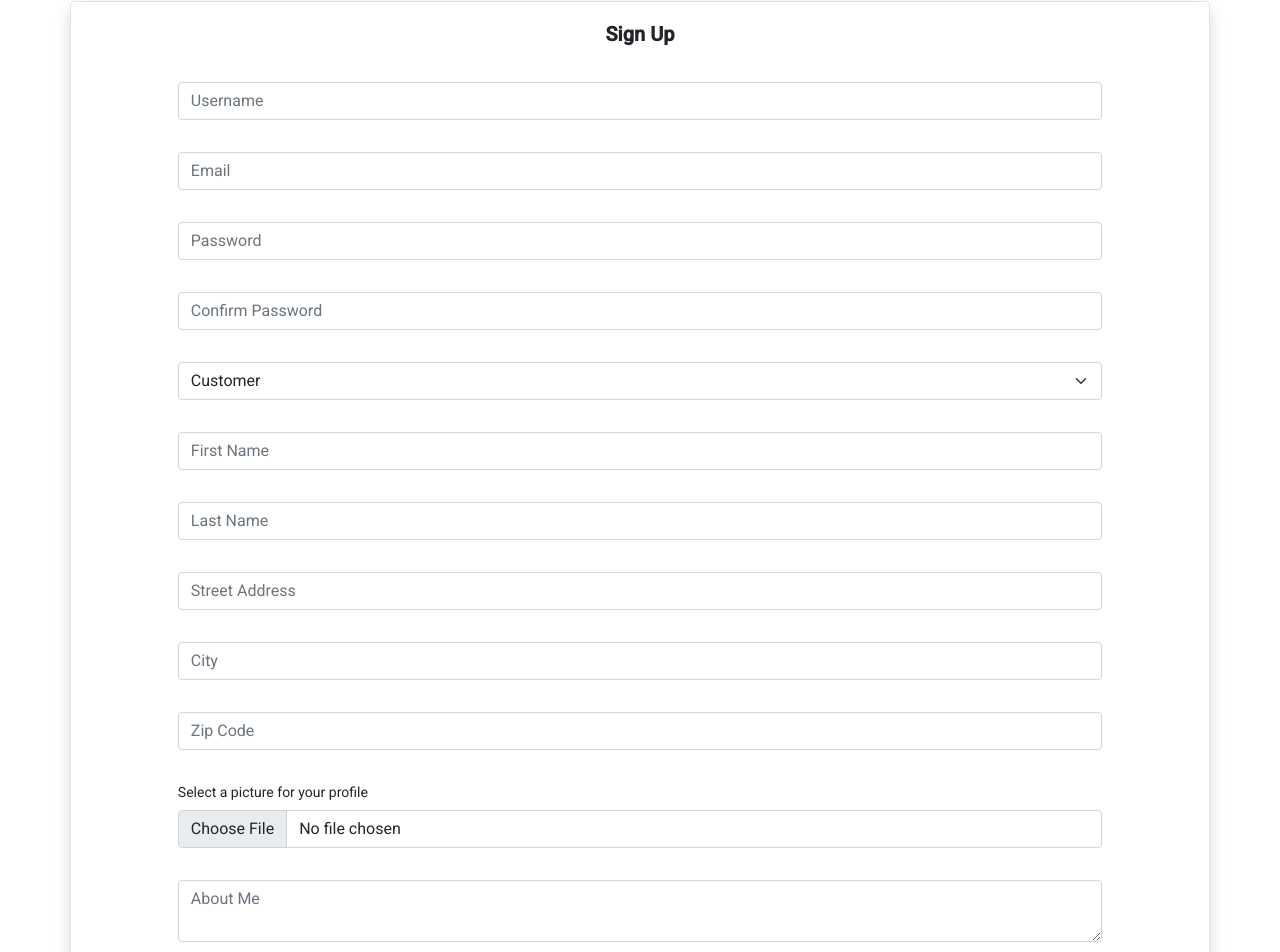
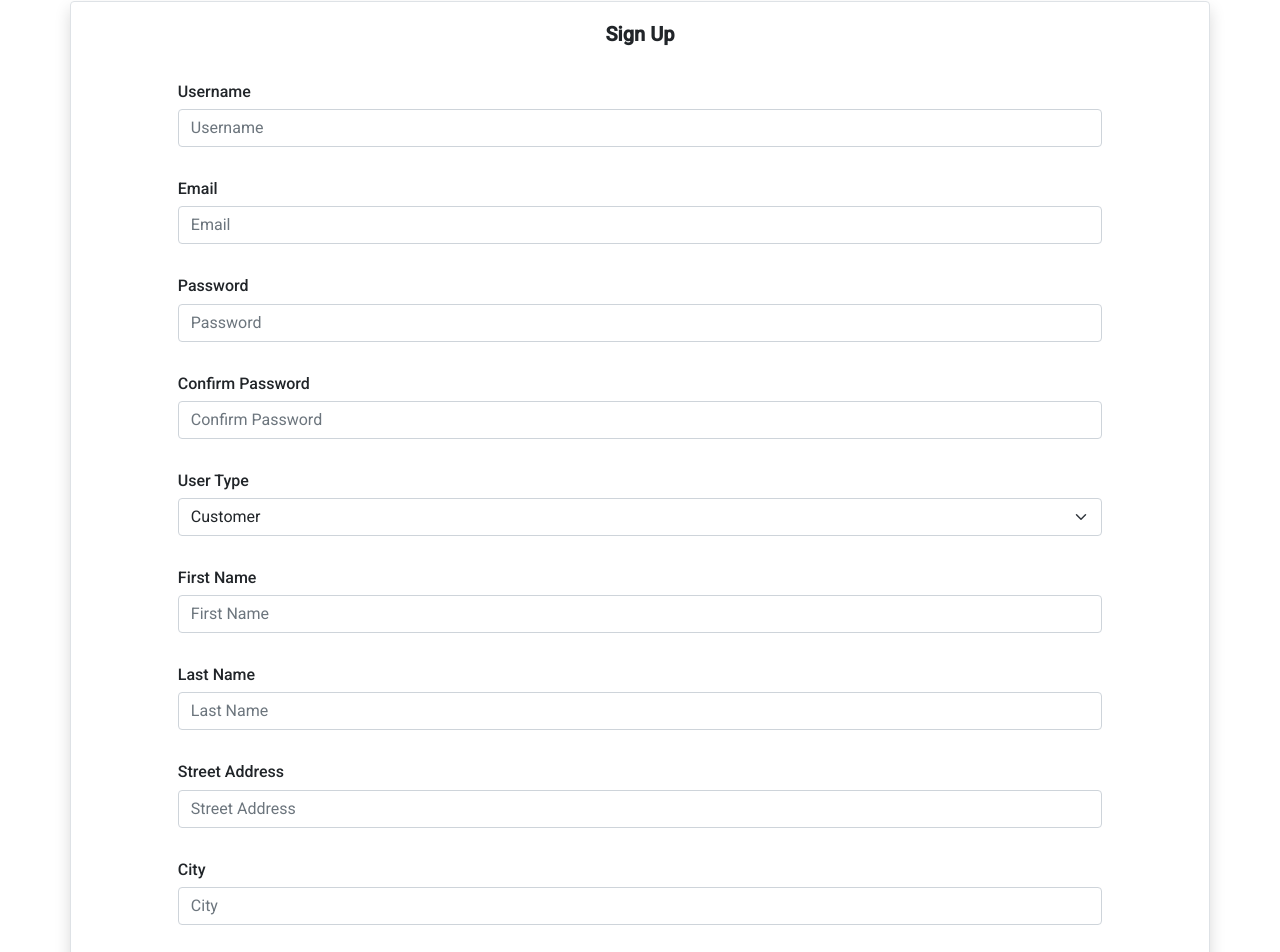
Before and after one commit to Group-2-Revatrade/revatrade-client, an Angular app: page /sign-up in a window 1280 px wide. Shown: the part 101-1053 px from the top of the page. Built offline with nearby package versions, Linux system fonts and the light colour scheme.

Commit message:
updated sign up component; primarily by adding labels

```diff
--- a/src/app/page/sign-up/sign-up.component.html
+++ b/src/app/page/sign-up/sign-up.component.html
@@ -4,44 +4,55 @@
             <h2 class="col-12 fw-bolder text-center my-3">Sign Up</h2>
 
             <div class="offset-1 col-10 d-flex flex-column my-3">
+                <label for="formFile" class="form-label h6">Username</label>
                 <input class="form-control" type="text" placeholder="Username" [(ngModel)]='_userFields.username' name="username" required minlength="8">
             </div>
             <div class="offset-1 col-10 d-flex flex-column my-3">
+                <label for="formFile" class="form-label h6">Email</label>
                 <input class="form-control" type="email" placeholder="Email" [(ngModel)]='_userFields.email' name="email" required>
             </div>
             <div class="offset-1 col-10 d-flex flex-column my-3">
+                <label for="formFile" class="form-label h6">Password</label>
                 <input [ngClass]="{'border border-danger': _userFields.password != _confirmPassword}" class="form-control" type="password" placeholder="Password" [(ngModel)]='_userFields.password' name="password" required minlength="8">
             </div>
             <div class="offset-1 col-10 d-flex flex-column my-3">
+                <label for="formFile" class="form-label h6">Confirm Password</label>
                 <input [ngClass]="{'border border-danger': _userFields.password != _confirmPassword}" class="form-control" type="password" placeholder="Confirm Password" [(ngModel)]='_confirmPassword' name="confirmPassword" required minlength="8">
             </div>
             <div class="offset-1 col-10 d-flex flex-column my-3">
+                <label for="formFile" class="form-label h6">User Type</label>
                 <select class="form-select" [(ngModel)]='_userFields.userType' name="userType">
                     <option selected value="Customer">Customer</option>
                 </select>
             </div>
 
             <div class="offset-1 col-10 d-flex flex-column my-3">
+                <label for="formFile" class="form-label h6">First Name</label>
                 <input class="form-control" type="text" placeholder="First Name" [(ngModel)]='_userProfileFields.firstName' name="firstName" required>
             </div>
             <div class="offset-1 col-10 d-flex flex-column my-3">
+                <label for="formFile" class="form-label h6">Last Name</label>
                 <input class="form-control" type="text" placeholder="Last Name" [(ngModel)]='_userProfileFields.lastName' name="lastName" required>
             </div>
             <div class="offset-1 col-10 d-flex flex-column my-3">
+                <label for="formFile" class="form-label h6">Street Address</label>
                 <input class="form-control" type="text" placeholder="Street Address" [(ngModel)]='_userProfileFields.address' name="address">
             </div>
             <div class="offset-1 col-10 d-flex flex-column my-3">
+                <label for="formFile" class="form-label h6">City</label>
                 <input class="form-control" type="text" placeholder="City" [(ngModel)]='_userProfileFields.city' name="city">
             </div>
             <div class="offset-1 col-10 d-flex flex-column my-3">
+                <label for="formFile" class="form-label h6">Zip Code</label>
                 <input class="form-control" type="text" placeholder="Zip Code" [(ngModel)]='_userProfileFields.zipCode' name="zipeCode">
             </div>
             <!-- console: C:\\fakepath\\<JPEG file name>.jpg | Revisit for S3 Bucket-->
             <div class="offset-1 col-10 d-flex flex-column my-3">
-                <label for="formFile" class="form-label">Select a picture for your profile</label>
+                <label for="formFile" class="form-label h6">Select a picture for your profile</label>
                 <input class="form-control" type="file" [(ngModel)]='_userProfileFields.profilePic' name="profilePic">
             </div>
             <div class="offset-1 col-10 d-flex flex-column my-3">
+                <label for="formFile" class="form-label h6">About Me</label>
                 <textarea class="form-control" type="text" placeholder="About Me" [(ngModel)]='_userProfileFields.aboutMe' name="aboutMe" maxlength="255"></textarea>
             </div>
             <div *ngIf="!_isValid" class="d-flex justify-content-center text-danger my-3">
--- a/src/app/page/sign-up/sign-up.component.ts
+++ b/src/app/page/sign-up/sign-up.component.ts
@@ -40,8 +40,6 @@ export class SignUpComponent implements OnInit {
       this.resetFields();
       this._isValid = false;
     } else if (userFields.username != "" && userFields.password != "" && confirmPassword != "" && userFields.email != "" && userFields.userType != "") {
-      if (userFields.birthday == "") userFields.birthday = null;
-      if (userFields.aboutMe == "") userFields.aboutMe = null;
 
       if (userProfileFields.firstName != "" && userProfileFields.lastName != "" && userProfileFields.address != "" && userProfileFields.city != "" && userProfileFields.zipCode != "") {
         if (userProfileFields.profilePic == "") userProfileFields.profilePic = null;
```
